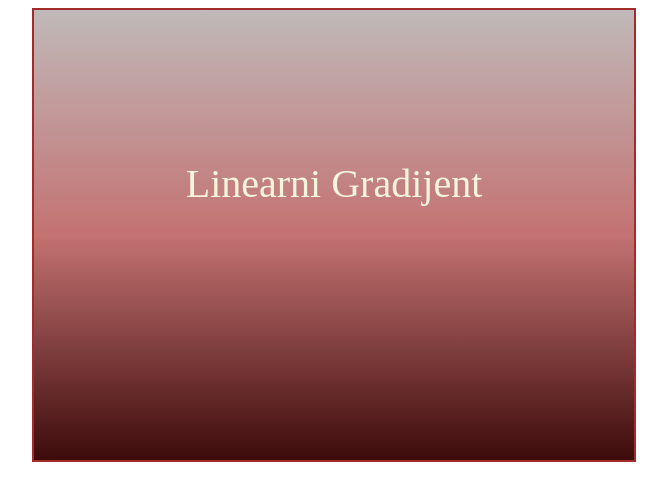
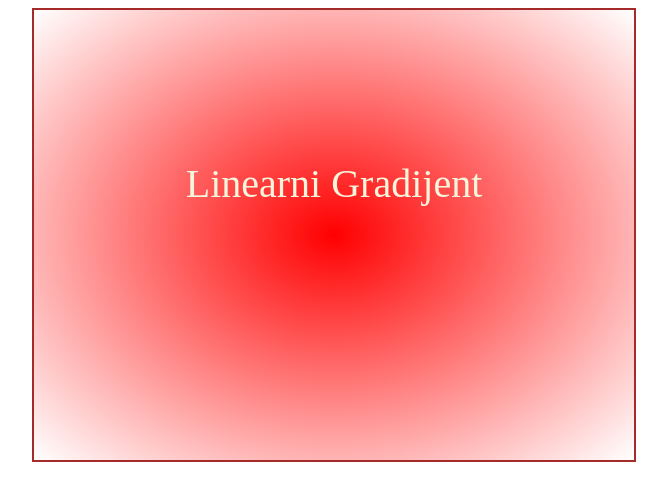
Before and after one commit to Svemiliva/js, a plain HTML site: page gradijent.html in a window 1280 px wide. Shown: the whole page, without its empty margins (306-973 px from the left). Drawn offline with Linux system fonts and the light colour scheme.

Commit message:
radijalni

```diff
--- a/gradijent.css
+++ b/gradijent.css
@@ -1,6 +1,7 @@
 body {
     display: grid;
 }
+/*linearni gradijent
 .obojeno {
     width: 600px;
     height: 300px;
@@ -11,4 +12,15 @@ body {
     color: beige;
     padding-top: 150px;
     background:linear-gradient( 0turn, rgb(61, 11, 11), rgb(196, 114, 114), rgb(192, 185, 185)) ;
-}
+} */
+/*radijalni gradijent */
+.obojeno {
+    width: 600px;
+    height: 300px;
+    border: 2px solid brown;
+    justify-self: center;
+    text-align: center;
+    font-size: 30pt;
+    color: beige;
+    padding-top: 150px;
+    background:radial-gradient(red, white)
```
